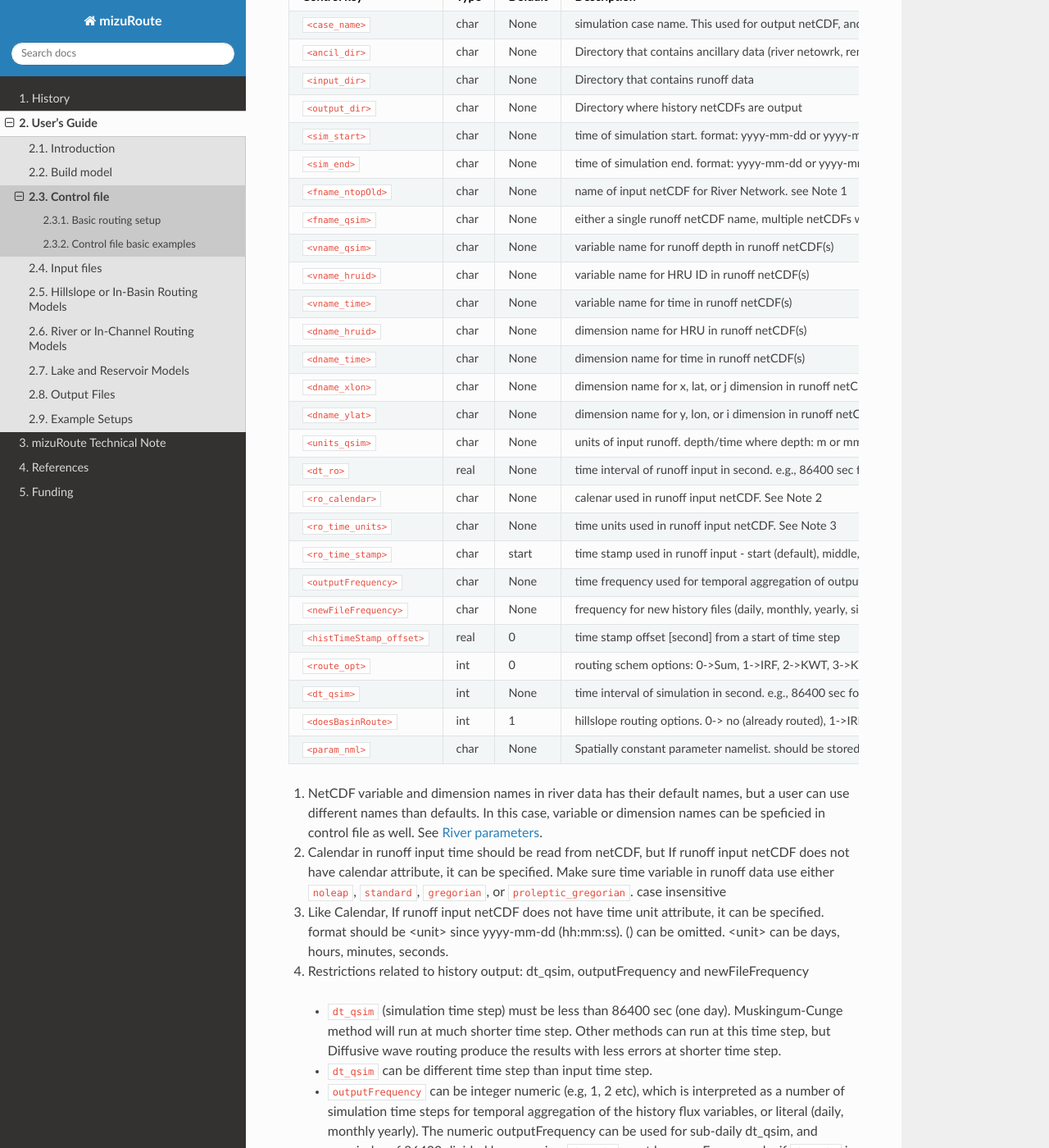
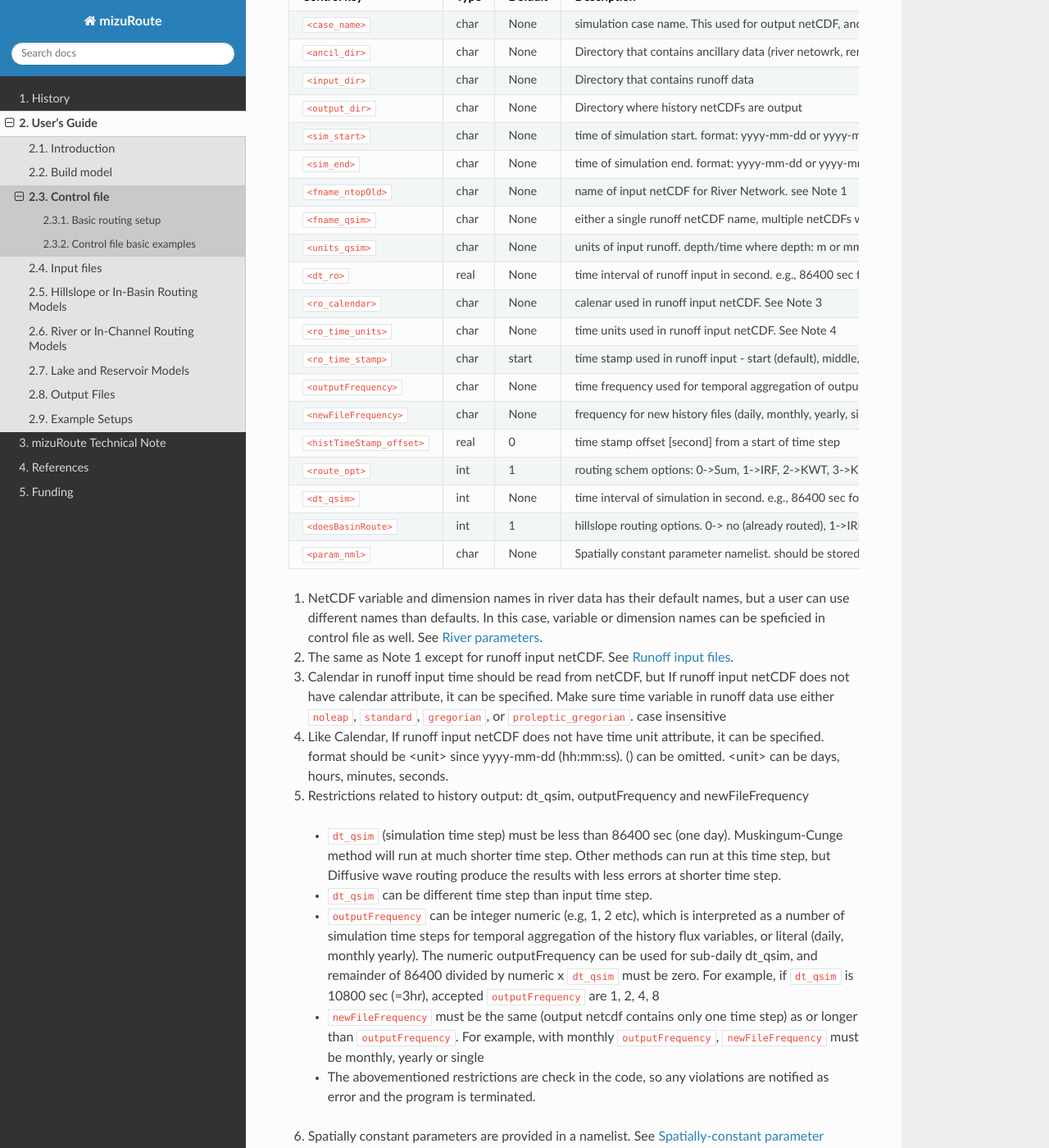
Before and after one commit to ESCOMP/mizuRoute, a Sphinx documentation site: the page built from docs/source/users_guide/Control_file.rst, in a window 1280 px wide and 1400 px high, scrolled down 1125 px. Shown: the whole window at 82% size. Built offline with Sphinx 7.4.7 and the Read the Docs theme 3.1.0, drawn with Linux system fonts in a browser that asks for light colours.

Commit message:
clean up basic control file cofiguration

```diff
--- a/docs/source/users_guide/Control_file.rst
+++ b/docs/source/users_guide/Control_file.rst
@@ -79,35 +79,7 @@ For water management option, See :doc:`Water management option <Input_files>`.
    * - ``<fname_qsim>``
      - char
      - None
-     - either a single runoff netCDF name, multiple netCDFs with wild card, or a text file listing netCDFs
-   * - ``<vname_qsim>``
-     - char
-     - None
-     -  variable name for runoff depth in runoff netCDF(s)
-   * - ``<vname_hruid>``
-     - char
-     - None
-     - variable name for HRU ID in runoff netCDF(s)
-   * - ``<vname_time>``
-     - char
-     - None
-     - variable name for time in runoff netCDF(s)
-   * - ``<dname_hruid>``
-     - char
-     - None
-     - dimension name for HRU in runoff netCDF(s)
-   * - ``<dname_time>``
-     - char
-     - None
-     - dimension name for time in runoff netCDF(s)
-   * - ``<dname_xlon>``
-     - char
-     - None
-     - dimension name for x, lat, or j dimension in runoff netCDF(s). Only runoff is given in grid.
-   * - ``<dname_ylat>``
-     - char
-     - None
-     - dimension name for y, lon, or i dimension in runoff netCDF(s). Only runoff is given in grid.
+     - either a single runoff netCDF name, multiple netCDFs with wild card, or a text file listing netCDFs. See Note 2
    * - ``<units_qsim>``
      - char
      - None
@@ -131,18 +103,18 @@ For water management option, See :doc:`Water management option <Input_files>`.
    * - ``<outputFrequency>``
      - char
      - None
-     - time frequency used for temporal aggregation of output variables. See Note 4
+     - time frequency used for temporal aggregation of output variables. See Note 5
    * - ``<newFileFrequency>``
      - char
      - None
-     - frequency for new history files (daily, monthly, yearly, single). See Note 4
+     - frequency for new history files (daily, monthly, yearly, single). See Note 5
    * - ``<histTimeStamp_offset>``
      - real
      - 0
      - time stamp offset [second] from a start of time step
    * - ``<route_opt>``
      - int
-     - 0
+     - 1
      - routing schem options: 0->Sum, 1->IRF, 2->KWT, 3->KW, 4->MC, 5->DW, otherwise error. See :doc:`River routing configuration <Riv>`
    * - ``<dt_qsim>``
      - int
@@ -155,16 +127,18 @@ For water management option, See :doc:`Water management option <Input_files>`.
    * - ``<param_nml>``
      - char
      - None
-     - Spatially constant parameter namelist. should be stored in <ancil_dir>. See Note 5
+     - Spatially constant parameter namelist. should be stored in <ancil_dir>. See Note 6
 
 
 1. NetCDF variable and dimension names in river data has their default names, but a user can use different names than defaults. In this case, variable or dimension names can be speficied in control file as well. See :ref:`River parameters <River_network_data>`.
 
-2. Calendar in runoff input time should be read from netCDF, but If runoff input netCDF does not have calendar attribute, it can be specified. Make sure time variable in runoff data use either ``noleap``, ``standard``, ``gregorian``, or ``proleptic_gregorian``. case insensitive
+2. The same as Note 1 except for runoff input netCDF. See :ref:`Runoff input files <Runoff_data>`.
 
-3. Like Calendar, If runoff input netCDF does not have time unit attribute, it can be specified. format should be <unit> since yyyy-mm-dd (hh:mm:ss). () can be omitted. <unit> can be days, hours, minutes, seconds.
+3. Calendar in runoff input time should be read from netCDF, but If runoff input netCDF does not have calendar attribute, it can be specified. Make sure time variable in runoff data use either ``noleap``, ``standard``, ``gregorian``, or ``proleptic_gregorian``. case insensitive
 
-4. Restrictions related to history output: dt_qsim, outputFrequency and newFileFrequency
+4. Like Calendar, If runoff input netCDF does not have time unit attribute, it can be specified. format should be <unit> since yyyy-mm-dd (hh:mm:ss). () can be omitted. <unit> can be days, hours, minutes, seconds.
+
+5. Restrictions related to history output: dt_qsim, outputFrequency and newFileFrequency
 
   * ``dt_qsim`` (simulation time step) must be less than 86400 sec (one day). Muskingum-Cunge method will run at much shorter time step. Other methods can run at this time step, but Diffusive wave routing produce the results with less errors at shorter time step.
 
@@ -178,7 +152,7 @@ For water management option, See :doc:`Water management option <Input_files>`.
 
   * The abovementioned restrictions are check in the code, so any violations are notified as error and the program is terminated.
 
-5. Spatially constant parameters are provided in a namelist. See :ref:`Spatially-constant parameter namelist <namelist_file>`. Use the namelist provided in github as a template.
+6. Spatially constant parameters are provided in a namelist. See :ref:`Spatially-constant parameter namelist <namelist_file>`. Use the namelist provided in github as a template.
 
 
 .. _Control_file_basic_examples:
--- a/docs/source/users_guide/Input_files.rst
+++ b/docs/source/users_guide/Input_files.rst
@@ -190,7 +190,7 @@ Requirement of control keys for runoff netCDF information depends on the options
      - [time-unit] since yyy-mm-dd 00:00:00
      - name of time variable
 
-   * - ``<vname_vname_hruid>``
+   * - ``<vname_hruid>``
      - NetCDF variable name
      - hru
      - int
```
Also changed, not shown: other parts of docs/source/users_guide/Control_file.rst (+2 -2 lines).
